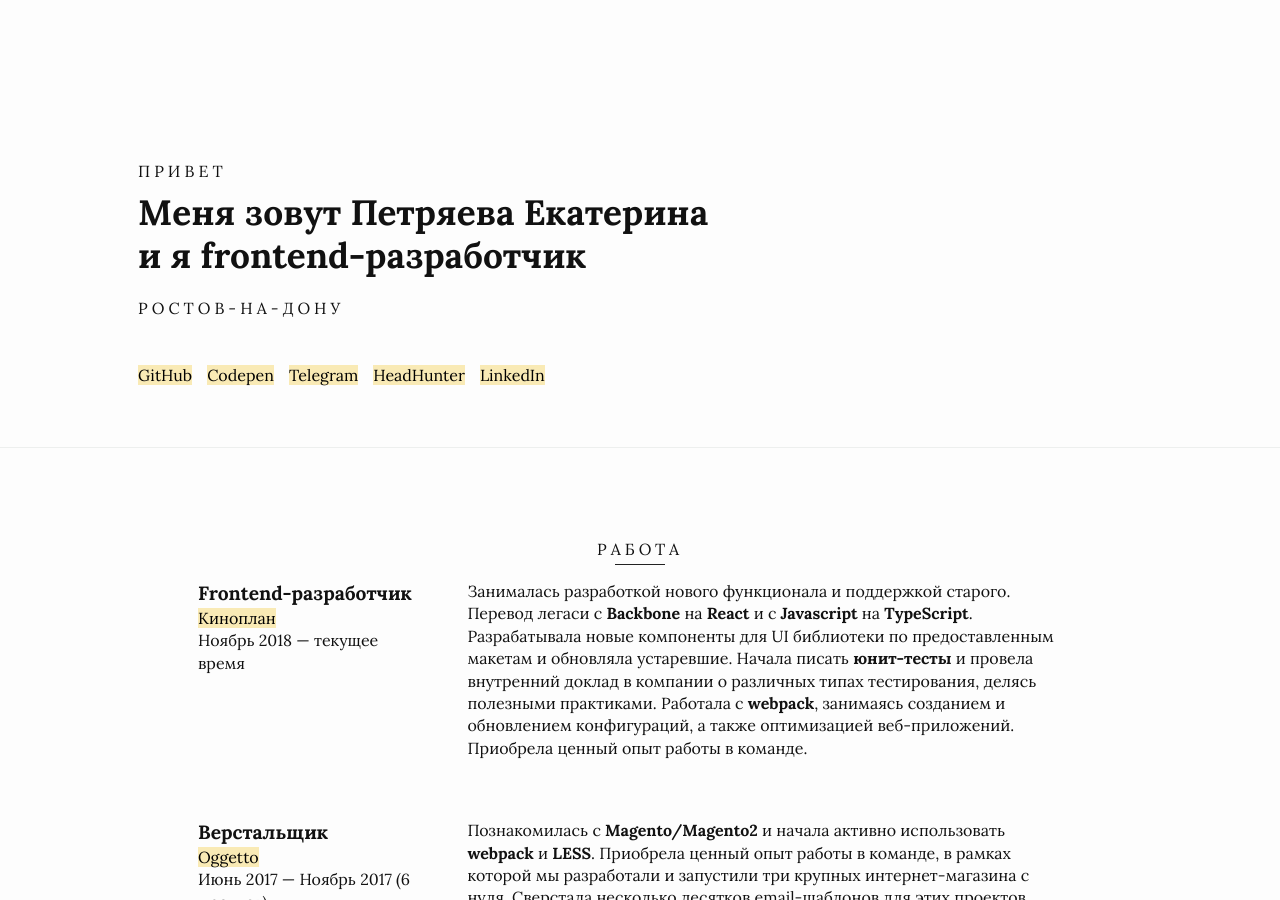
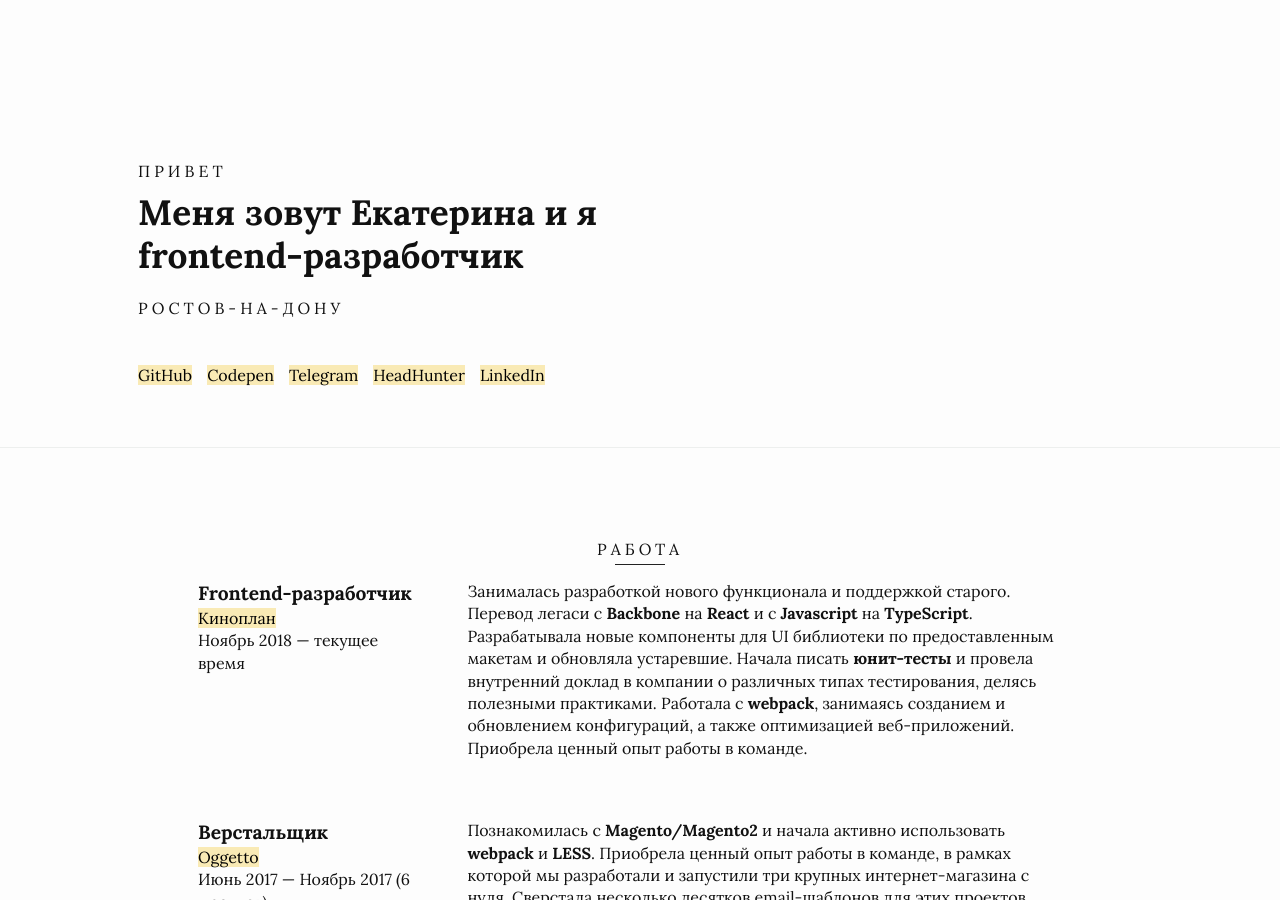
Before and after one commit to petryaeva/petryaeva.github.io, a Jekyll site: the page built from index.md, in a window 1280 px wide and 900 px high. Built offline with Jekyll 4.4.1, drawn with Linux system fonts in a browser that asks for light colours.

Commit message:
Update header.html

```diff
--- a/_includes/header.html
+++ b/_includes/header.html
@@ -2,7 +2,7 @@
   <div class="container">
       <div class="intro">
           <p class="intro__pre">Привет</p>
-          <p class="intro__main">Меня зовут Петряева Екатерина и я frontend-разработчик</p>
+          <p class="intro__main">Меня зовут Екатерина и я frontend-разработчик</p>
           <p class="intro__post">Ростов-на-Дону</p>
       </div>
 
```
